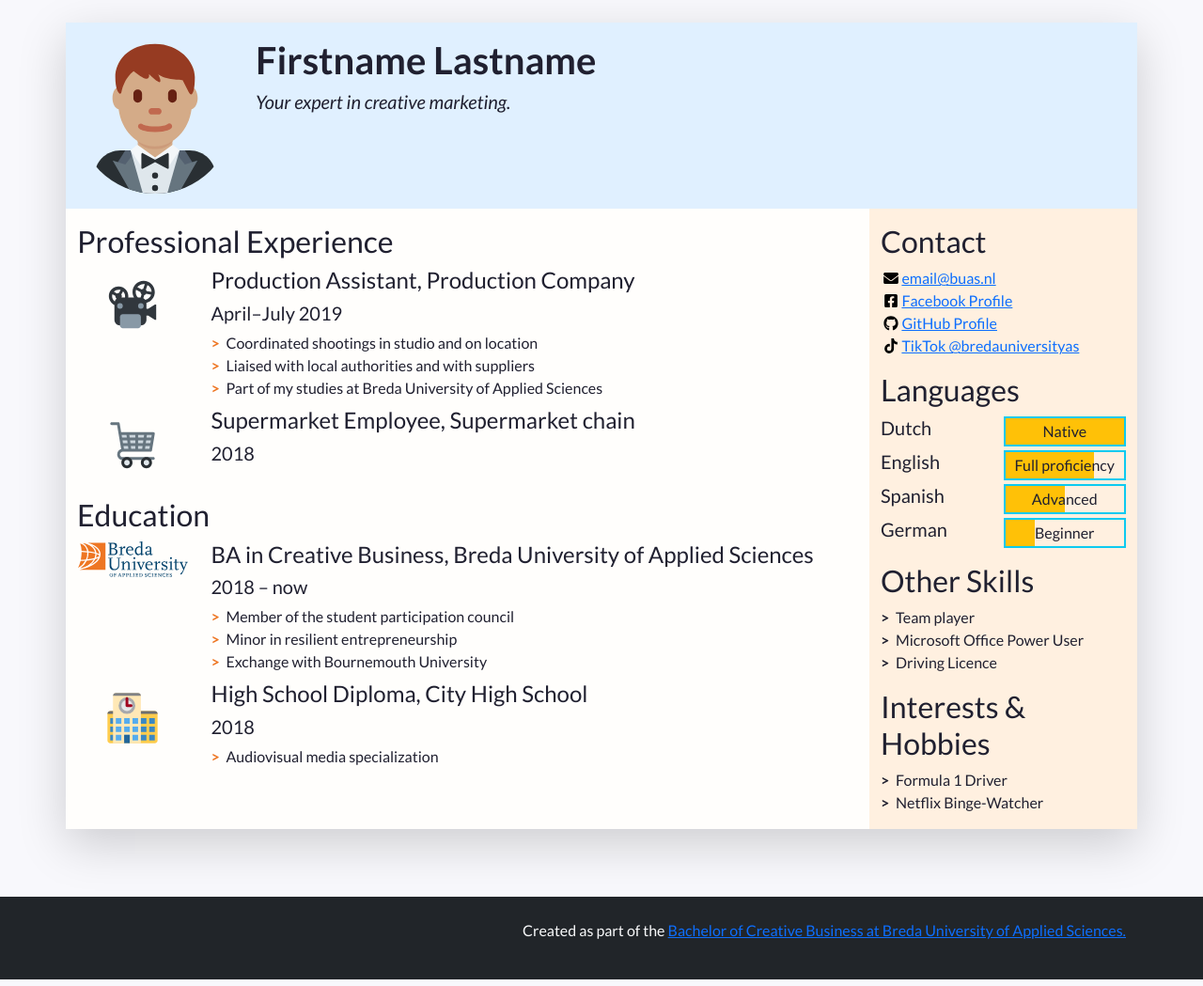
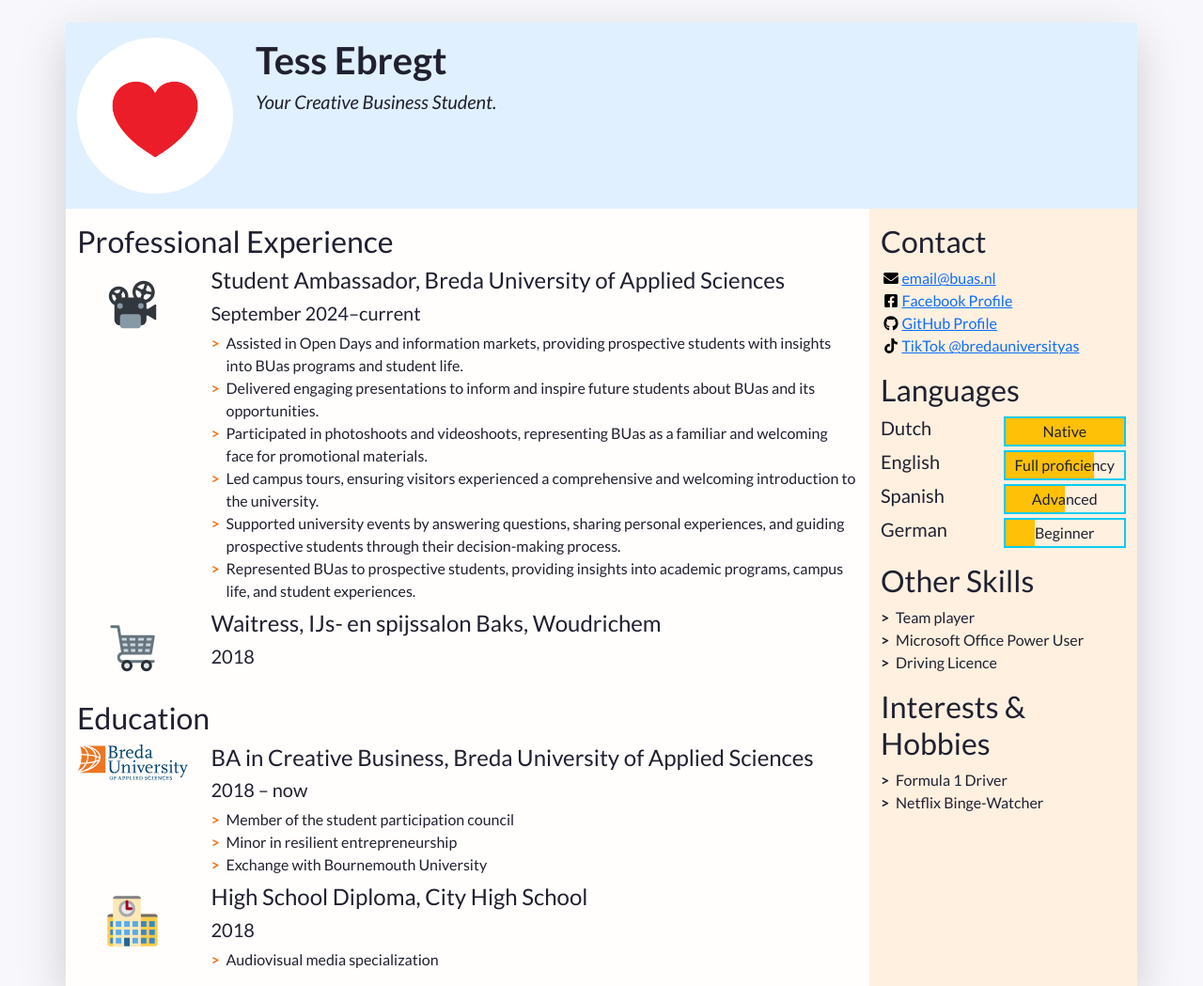
Before and after one commit to tessebregt/first_webpage, a plain HTML site: page index.html in a window 1280 px wide. Shown: the top 1049 px of the page at 94% size. Drawn offline with nearby package versions, Linux system fonts and the light colour scheme.

Commit message:
Image update
Change image heart and some other stuff

```diff
--- a/index.html
+++ b/index.html
@@ -43,14 +43,14 @@
             "w-100" makes sure the image takes the full width of the column it's in
             "rounded-circle" cuts a circle around the image
           -->
-          <img class="w-100 rounded-circle my-3" src="images/portrait.svg" alt="Portrait of Firstname Lastname" width="160">
+          <img class="w-100 rounded-circle my-3" src="images/Sluitzegel-Rood-hartje.jpg" alt="Portrait of Firstname Lastname" width="160">
         </div>
         <!--
           A container to wrap around your name and tagline. Full-width at small size, then columns of increasing size.
         -->
         <div class="col-12 col-sm-8 col-md-9 col-lg-10 my-3 header-content">
-          <h1 class="fw-bolder">Firstname Lastname</h1>
-          <h5 class="fst-italic tagline">Your expert in creative marketing.</h5>
+          <h1 class="fw-bolder">Tess Ebregt</h1>
+          <h5 class="fst-italic tagline">Your Creative Business Student.</h5>
         </div>
       </header>
 
@@ -84,13 +84,16 @@
                   <img class="biography-logo mw-100 d-block mx-auto" src="images/employers/projector.svg" alt="Company logo" width="80">
                 </div>
                 <div class="biography-contents col-9 col-sm-10 col-md-9 col-lg-10">
-                  <h4>Production Assistant, Production Company</h4>
-                  <h5>April&ndash;July 2019</h5>
+                  <h4>Student Ambassador, Breda University of Applied Sciences</h4>
+                  <h5>September 2024&ndash;current</h5>
                   <!-- Use the list below to talk about your achievements -->
                   <ul class="biography-details list-unstyled">
-                    <li>Coordinated shootings in studio and on location</li>
-                    <li>Liaised with local authorities and with suppliers</li>
-                    <li>Part of my studies at Breda University of Applied Sciences</li>
+                    <li>Assisted in Open Days and information markets, providing prospective students with insights into BUas programs and student life.</li>
+                    <li>Delivered engaging presentations to inform and inspire future students about BUas and its opportunities.</li>
+                    <li>Participated in photoshoots and videoshoots, representing BUas as a familiar and welcoming face for promotional materials.</li>
+					<li>Led campus tours, ensuring visitors experienced a comprehensive and welcoming introduction to the university.</li>
+					<li>Supported university events by answering questions, sharing personal experiences, and guiding prospective students through their decision-making process.</li>
+					<li>Represented BUas to prospective students, providing insights into academic programs, campus life, and student experiences.</li>
                   </ul>
                 </div>
               </li>
@@ -102,7 +105,7 @@
                   <img class="biography-logo mw-100 d-block mx-auto" src="images/employers/trolley.svg" alt="Company logo" width="80">
                 </div>
                 <div class="biography-contents col-9 col-sm-10 col-md-9 col-lg-10">
-                  <h4>Supermarket Employee, Supermarket chain</h4>
+                  <h4>Waitress, IJs- en spijssalon Baks, Woudrichem</h4>
                   <h5>2018</h5>
                   <!-- This entry doesn't have a list of achievements, but you can copy-paste the one from above -->
                 </div>
```
Also changed, not shown: tekst.html (added, +21 -0 lines), images/Sluitzegel-Rood-hartje.jpg (added), 2 other files.
